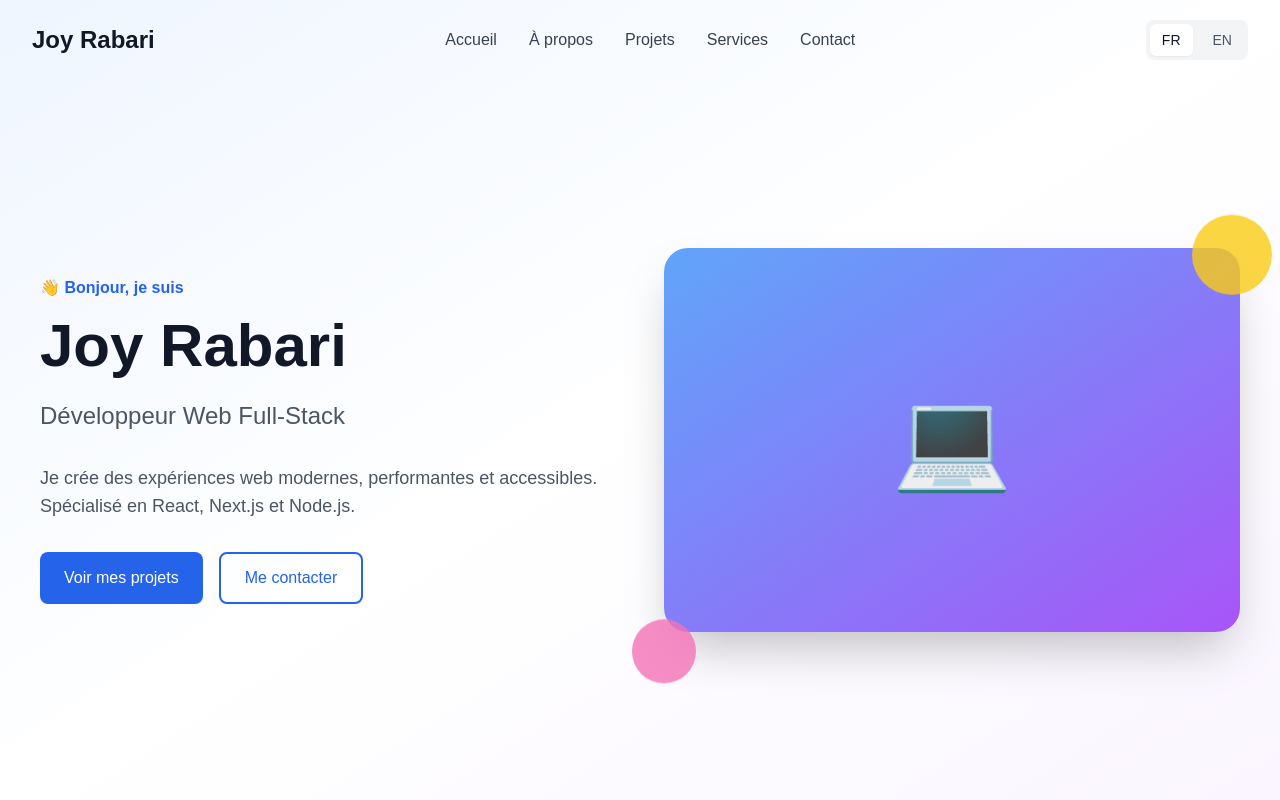
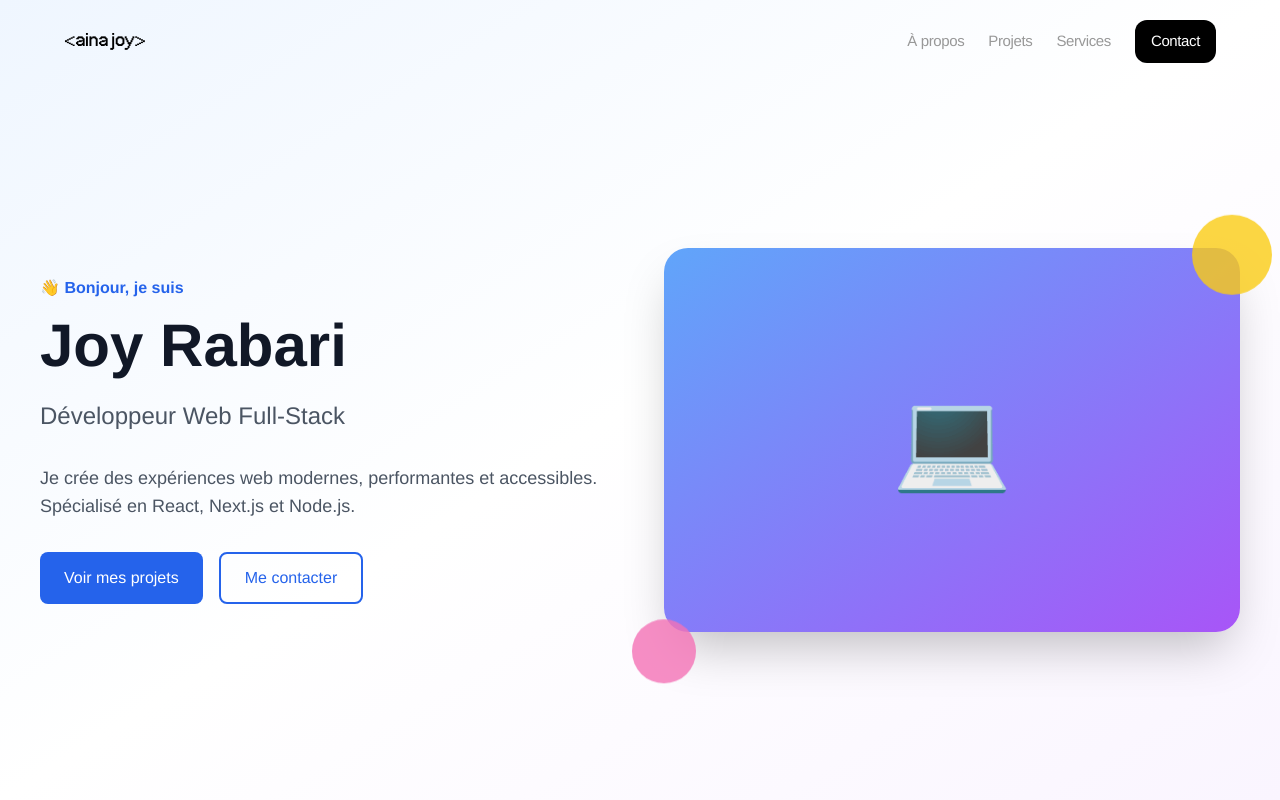
Before and after one commit to rabarijoy/portfolio, a Next.js app: page /fr in a window 1280 px wide. Shown: the top 800 px of the page. Built offline with nearby package versions, Linux system fonts and the light colour scheme.

Commit message:
feat: amélioration de la navbar - styles, hover effects, menu mobile optimisé

```diff
--- a/app/globals.css
+++ b/app/globals.css
@@ -1,6 +1,14 @@
 @tailwind base;
 @tailwind components;
 @tailwind utilities;
+
+@font-face {
+  font-family: 'PP NeueBit';
+  src: url('/assets/fonts/ppneuebit-bold.otf') format('opentype');
+  font-weight: 700;
+  font-style: normal;
+  font-display: swap;
+}
 
 :root {
   --background: #ffffff;
@@ -17,7 +25,7 @@
 body {
   color: var(--foreground);
   background: var(--background);
-  font-family: Arial, Helvetica, sans-serif;
+  font-family: Helvetica, Arial, sans-serif;
 }
 
 @layer utilities {
--- a/components/Header.tsx
+++ b/components/Header.tsx
@@ -3,13 +3,61 @@
 import { useEffect, useState } from 'react';
 import { motion } from 'framer-motion';
 import { useTranslations } from 'next-intl';
-import { Container } from './ui/Container';
-import { LanguageSwitcher } from './LanguageSwitcher';
 import { MobileMenu } from './MobileMenu';
+
+function Company() {
+  return (
+    <a href="#" className="flex gap-2 items-center cursor-pointer" data-name="Company">
+      <div className="font-ppneuebit text-[27px] leading-[1.45] tracking-tighter-2 text-black transition-transform hover:scale-105">
+        <p>&lt;aina joy&gt;</p>
+      </div>
+    </a>
+  );
+}
+
+function PrimaryButton({ children, onClick }: { children: React.ReactNode; onClick?: () => void }) {
+  return (
+    <button
+      onClick={onClick}
+      className="bg-black flex gap-2 items-center justify-center px-4 py-2.5 rounded-xl hover:bg-gray-800 transition-colors"
+      data-name="Primary button"
+    >
+      <span className="font-helvetica font-medium text-[15px] text-white tracking-tight whitespace-nowrap">
+        {children}
+      </span>
+    </button>
+  );
+}
+
+function Buttons() {
+  const t = useTranslations('nav');
+
+  const navItems = [
+    { key: 'about', href: '#about' },
+    { key: 'projects', href: '#projects' },
+    { key: 'services', href: '#services' },
+  ];
+
+  return (
+    <nav className="flex flex-wrap gap-6 items-center" data-name="Buttons">
+      {navItems.map((item) => (
+        <a
+          key={item.key}
+          href={item.href}
+          className="font-helvetica font-medium text-[15px] text-[#989898] tracking-tight whitespace-nowrap hover:text-black transition-colors"
+        >
+          {t(item.key)}
+        </a>
+      ))}
+      <PrimaryButton onClick={() => document.getElementById('contact')?.scrollIntoView({ behavior: 'smooth' })}>
+        {t('contact')}
+      </PrimaryButton>
+    </nav>
+  );
+}
 
 export function Header() {
   const [isScrolled, setIsScrolled] = useState(false);
-  const t = useTranslations('nav');
 
   useEffect(() => {
     const handleScroll = () => {
@@ -20,58 +68,30 @@ export function Header() {
     return () => window.removeEventListener('scroll', handleScroll);
   }, []);
 
-  const menuItems = [
-    { key: 'home', href: '#hero' },
-    { key: 'about', href: '#about' },
-    { key: 'projects', href: '#projects' },
-    { key: 'services', href: '#services' },
-    { key: 'contact', href: '#contact' },
-  ];
-
   return (
     <motion.header
       initial={{ y: -100 }}
       animate={{ y: 0 }}
       className={`fixed top-0 left-0 right-0 z-50 transition-all duration-300 ${
-        isScrolled ? 'bg-white/95 backdrop-blur-sm shadow-md' : 'bg-transparent'
+        isScrolled ? 'bg-white' : 'bg-transparent'
       }`}
+      data-name="Header 1"
     >
-      <Container>
-        <div className="flex items-center justify-between h-16 md:h-20">
-          {/* Logo */}
-          <motion.a
-            href="#hero"
-            whileHover={{ scale: 1.05 }}
-            className="text-xl md:text-2xl font-bold text-gray-900"
-          >
-            Joy Rabari
-          </motion.a>
+      <div className="flex flex-row items-center w-full">
+        <div className="flex items-center justify-between px-[4vw] py-[2vh] lg:px-[5vw] lg:py-[2.5vh] w-full">
+          <Company />
 
           {/* Desktop Navigation */}
-          <nav className="hidden lg:block">
-            <ul className="flex items-center gap-8">
-              {menuItems.map((item) => (
-                <li key={item.key}>
-                  <a
-                    href={item.href}
-                    className="text-gray-700 hover:text-blue-600 font-medium transition-colors"
-                  >
-                    {t(item.key)}
-                  </a>
-                </li>
-              ))}
-            </ul>
-          </nav>
-
-          {/* Desktop Language Switcher */}
           <div className="hidden lg:block">
-            <LanguageSwitcher />
+            <Buttons />
           </div>
 
           {/* Mobile Menu */}
-          <MobileMenu />
+          <div className="lg:hidden">
+            <MobileMenu />
+          </div>
         </div>
-      </Container>
+      </div>
     </motion.header>
   );
 }
--- a/components/MobileMenu.tsx
+++ b/components/MobileMenu.tsx
@@ -1,20 +1,17 @@
 'use client';
 
-import { useState } from 'react';
+import { useState, useEffect } from 'react';
 import { motion, AnimatePresence } from 'framer-motion';
 import { useTranslations } from 'next-intl';
-import { LanguageSwitcher } from './LanguageSwitcher';
 
 export function MobileMenu() {
   const [isOpen, setIsOpen] = useState(false);
   const t = useTranslations('nav');
 
   const menuItems = [
-    { key: 'home', href: '#hero' },
     { key: 'about', href: '#about' },
     { key: 'projects', href: '#projects' },
     { key: 'services', href: '#services' },
-    { key: 'contact', href: '#contact' },
   ];
 
   const toggleMenu = () => setIsOpen(!isOpen);
@@ -23,28 +20,42 @@ export function MobileMenu() {
     setIsOpen(false);
   };
 
+  // Bloquer le scroll du body quand le menu est ouvert
+  useEffect(() => {
+    if (isOpen) {
+      document.body.style.overflow = 'hidden';
+    } else {
+      document.body.style.overflow = 'unset';
+    }
+
+    // Cleanup au démontage
+    return () => {
+      document.body.style.overflow = 'unset';
+    };
+  }, [isOpen]);
+
   return (
     <>
       {/* Hamburger Button */}
       <button
         onClick={toggleMenu}
-        className="lg:hidden relative z-50 p-2 text-gray-700 hover:text-gray-900"
+        className="lg:hidden relative z-50 w-10 h-10 flex items-center justify-center"
         aria-label="Toggle menu"
       >
-        <div className="w-6 h-5 flex flex-col justify-between">
-          <motion.span
-            animate={isOpen ? { rotate: 45, y: 8 } : { rotate: 0, y: 0 }}
-            className="w-full h-0.5 bg-current transition-all"
-          />
-          <motion.span
-            animate={isOpen ? { opacity: 0 } : { opacity: 1 }}
-            className="w-full h-0.5 bg-current transition-all"
-          />
-          <motion.span
-            animate={isOpen ? { rotate: -45, y: -8 } : { rotate: 0, y: 0 }}
-            className="w-full h-0.5 bg-current transition-all"
-          />
-        </div>
+        {isOpen ? (
+          <>
+            {/* Croix */}
+            <span className="absolute w-6 h-0.5 bg-black rotate-45"></span>
+            <span className="absolute w-6 h-0.5 bg-black -rotate-45"></span>
+          </>
+        ) : (
+          <>
+            {/* Hamburger */}
+            <span className="absolute w-6 h-0.5 bg-black -translate-y-2"></span>
+            <span className="absolute w-6 h-0.5 bg-black"></span>
+            <span className="absolute w-6 h-0.5 bg-black translate-y-2"></span>
+          </>
+        )}
       </button>
 
       {/* Mobile Menu Overlay */}
@@ -60,37 +71,55 @@ export function MobileMenu() {
               className="fixed inset-0 bg-black/50 z-40 lg:hidden"
             />
 
-            {/* Menu Panel */}
+            {/* Menu Panel - Full Screen */}
             <motion.div
               initial={{ x: '100%' }}
               animate={{ x: 0 }}
               exit={{ x: '100%' }}
               transition={{ type: 'spring', damping: 25, stiffness: 200 }}
-              className="fixed top-0 right-0 bottom-0 w-64 bg-white shadow-2xl z-40 lg:hidden"
+              className="fixed inset-0 bg-white z-40 lg:hidden overflow-hidden"
             >
-              <nav className="flex flex-col h-full pt-20 px-6">
-                <ul className="flex flex-col gap-4">
-                  {menuItems.map((item) => (
+              <nav className="flex flex-col items-center justify-center h-full px-[5vw] overflow-y-auto overscroll-contain">
+                <ul className="flex flex-col gap-2 w-full max-w-xs">
+                  {menuItems.map((item, index) => (
                     <motion.li
                       key={item.key}
-                      initial={{ opacity: 0, x: 20 }}
-                      animate={{ opacity: 1, x: 0 }}
-                      transition={{ delay: 0.1 }}
+                      initial={{ opacity: 0, y: 20 }}
+                      animate={{ opacity: 1, y: 0 }}
+                      transition={{ delay: index * 0.1 }}
                     >
-                      <a
+                      <motion.a
                         href={item.href}
                         onClick={handleLinkClick}
-                        className="block text-lg font-medium text-gray-700 hover:text-blue-600 transition-colors py-2"
+                        whileTap={{ scale: 0.95 }}
+                        className="block font-helvetica font-medium text-[18px] text-black tracking-tight text-center py-4 px-6 rounded-xl hover:bg-gray-50 active:bg-gray-100 transition-colors"
                       >
                         {t(item.key)}
-                      </a>
+                      </motion.a>
                     </motion.li>
                   ))}
                 </ul>
 
-                <div className="mt-8">
-                  <LanguageSwitcher />
-                </div>
+                {/* Call to Action Button */}
+                <motion.div
+                  className="mt-8 w-full max-w-xs"
+                  initial={{ opacity: 0, y: 20 }}
+                  animate={{ opacity: 1, y: 0 }}
+                  transition={{ delay: menuItems.length * 0.1 }}
+                >
+                  <motion.button
+                    onClick={() => {
+                      handleLinkClick();
+                      document.getElementById('contact')?.scrollIntoView({ behavior: 'smooth' });
+                    }}
+                    whileTap={{ scale: 0.95 }}
+                    className="w-full bg-black flex gap-2 items-center justify-center px-6 py-4 rounded-xl active:bg-gray-800 transition-colors"
+                  >
+                    <span className="font-helvetica font-medium text-[18px] text-white tracking-tight">
+                      {t('contact')}
+                    </span>
+                  </motion.button>
+                </motion.div>
               </nav>
             </motion.div>
           </>
--- a/tailwind.config.ts
+++ b/tailwind.config.ts
@@ -12,6 +12,13 @@ const config: Config = {
         background: 'var(--background)',
         foreground: 'var(--foreground)',
       },
+      fontFamily: {
+        'ppneuebit': ['PP NeueBit', 'sans-serif'],
+        'helvetica': ['Helvetica', 'Arial', 'sans-serif'],
+      },
+      letterSpacing: {
+        'tighter-2': '-0.02em',
+      },
     },
   },
   plugins: [],
```
Also changed, not shown: public/assets/fonts/ppneuebit-bold.otf (added).
